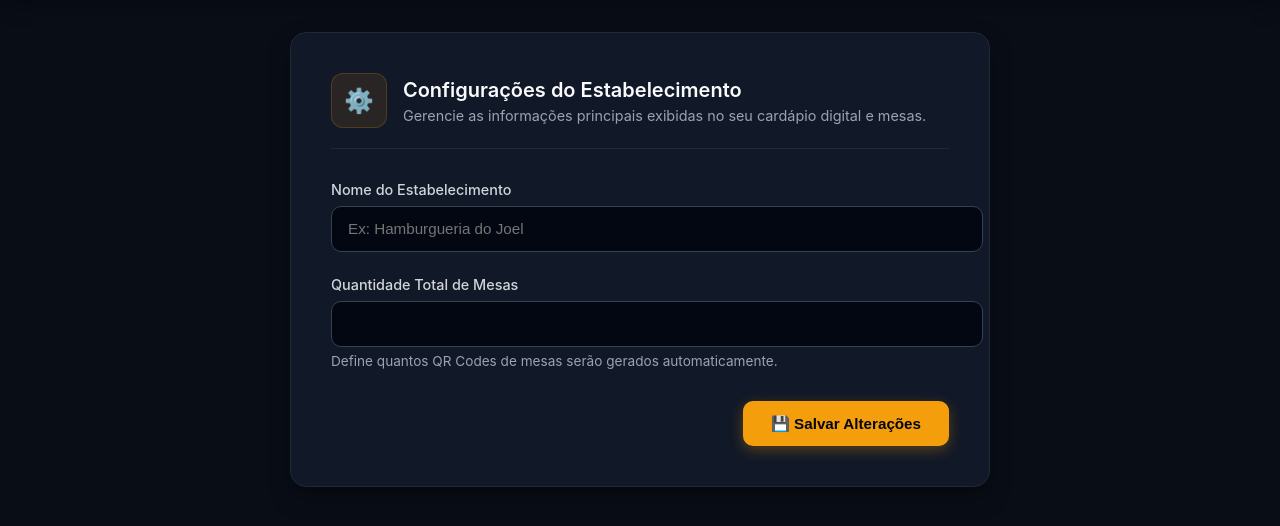
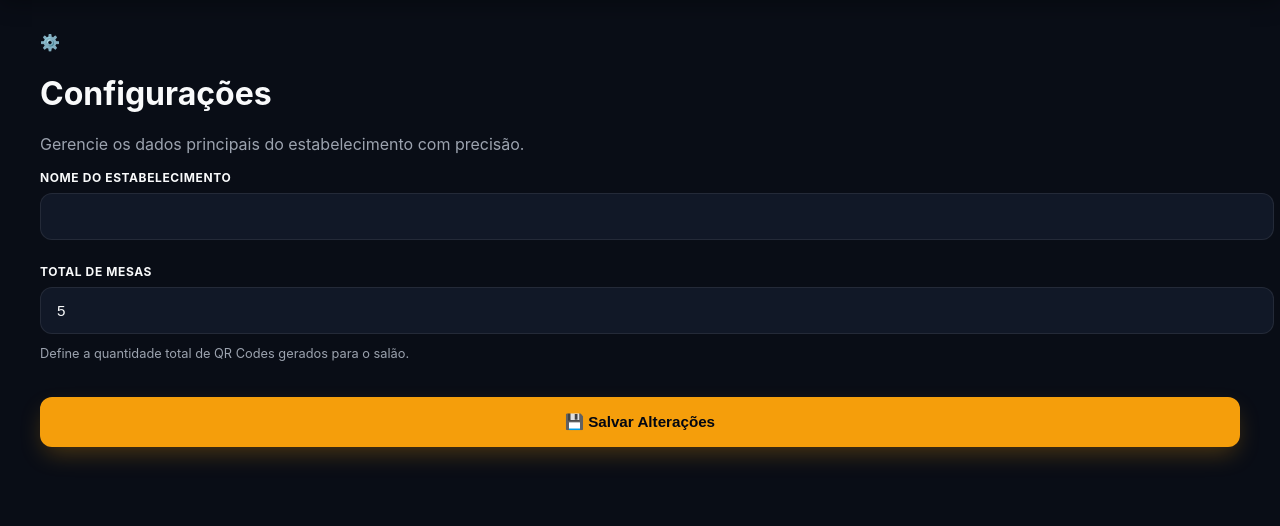
Before and after one commit to Joeltx123/clientes_cardapio_instancias, a Python web app: template templates/configuracao.html in a window 1280 px wide. Shown: the part 101-627 px from the top of the page. Run offline with Jinja, Linux system fonts and the light colour scheme; the template is opened without the code that fills it, so the values that code supplies are empty.

Commit message:
Ajuste profissional e limpo do menu de configurações e correção de campos

```diff
--- a/templates/base.html
+++ b/templates/base.html
@@ -333,7 +333,65 @@
         }
     })();
     </script>
+    <!-- corrige-painel-tema -->
+    <style>
+    /* Ajuste dinâmico para os painéis internos acompanharem o tema */
+    .bg-card-color, .bg-card-color, .card-painel, .panel-content, div[class*="bg-"] {
+        /* Se houver classes estáticas de azul escuro, substituímos por variáveis ou cores neutras do tema */
+    }
+    .min-h-screen, body {
+        background-color: var(--bg-main, #0f172a);
+    }
+    </style>
+
+    <script>
+    document.addEventListener("DOMContentLoaded", () => {
+        const themeSelector = document.querySelector("#theme-selector") || document.querySelector("select[name='theme']") || document.getElementById("temaSelect");
+
+        // Monitora mudanças no seletor de temas ou cliques nos dropdowns de tema
+        document.querySelectorAll("[data-theme-option], .theme-option, select").forEach(el => {
+            el.addEventListener("change", (e) => {
+                setTimeout(applyThemeStyles, 50);
+            });
+        });
+
+        function applyThemeStyles() {
+            // Verifica se o tema atual é claro ou escuro pelo estilo do body/header
+            const isLight = document.body.classList.contains("light") ||
+                            document.documentElement.classList.contains("light") ||
+                            document.querySelector(".bg-white, .bg-gray-50");
+
+            document.querySelectorAll(".bg-slate-900, .bg-gray-900, .card-painel").forEach(panel => {
+                if (window.getComputedStyle(document.body).backgroundColor !== "rgb(15, 23, 42)") {
+                    // Tema claro ativo
+                    panel.style.backgroundColor = "#ffffff";
+                    panel.style.color = "#1f2937";
+                    panel.style.borderColor = "#e5e7eb";
+                } else {
+                    // Tema escuro ativo
+                    panel.style.backgroundColor = "";
+                    panel.style.color = "";
+                    panel.style.borderColor = "";
+                }
+            });
+        }
+    });
+    </script>
+
+    <style>
+    /* Força os painéis de configuração a acompanharem a cor de fundo do tema selecionado */
+    body[data-theme*="light"] .bg-slate-900,
+    body[data-theme*="light"] .bg-gray-900,
+    body:not(.dark) .bg-slate-900,
+    body:not(.dark) .bg-gray-900 {
+        background-color: #ffffff !important;
+        color: #111827 !important;
+        border-color: #e5e7eb !important;
+    }
+    </style>
     </head>
+
+
 
 <body>
 
--- a/templates/configuracao.html
+++ b/templates/configuracao.html
@@ -1,43 +1,58 @@
 {% extends "base.html" %}
+{% block content %}
+<div class="max-w-xl mx-auto px-4 py-12">
 
-{% block title %}Configurações - Cardápio Pro{% endblock %}
+    <!-- Cabeçalho -->
+    <div class="mb-8 text-center">
+        <div class="inline-flex items-center justify-center w-14 h-14 rounded-2xl bg-amber-500/10 text-amber-500 text-2xl mb-4 border border-amber-500/20">
+            ⚙️
+        </div>
+        <h1 class="text-2xl sm:text-3xl font-extrabold tracking-tight" style="color: var(--text-main, #ffffff);">Configurações</h1>
+        <p class="text-sm mt-2" style="color: var(--text-muted, #9ca3af);">Gerencie os dados principais do estabelecimento com precisão.</p>
+    </div>
 
-{% block content %}
-<div style="max-width: 700px; margin: 0 auto;">
-
-    {% if request.query_params.get('sucesso') == 'true' %}
-    <div style="background-color: rgba(16, 185, 129, 0.15); border: 1px solid rgba(16, 185, 129, 0.3); color: #34d399; padding: 1rem 1.25rem; border-radius: 12px; margin-bottom: 1.5rem; display: flex; align-items: center; gap: 0.75rem; font-weight: 500;">
-        <span>✅</span> Configurações salvas e atualizadas com sucesso no banco de dados!
+    <!-- Alerta de Sucesso -->
+    {% if request.query_params.get('sucesso') == 'true' or sucesso %}
+    <div id="toast-sucesso" class="mb-6 p-4 rounded-xl bg-emerald-500/20 border border-emerald-500/40 text-emerald-300 text-sm font-semibold flex items-center justify-center space-x-2 shadow-lg">
+        <span>✅</span>
+        <span>Alterações salvas com sucesso!</span>
     </div>
     {% endif %}
 
-    <div style="background-color: #111827; border: 1px solid #1f2937; border-radius: 16px; padding: 2.5rem; box-shadow: 0 10px 25px -5px rgba(0, 0, 0, 0.5);">
-        <div style="display: flex; align-items: center; gap: 1rem; margin-bottom: 2rem; border-bottom: 1px solid #1f2937; padding-bottom: 1.2rem;">
-            <div style="background-color: rgba(245, 158, 11, 0.1); padding: 0.75rem; border-radius: 12px; font-size: 1.5rem; border: 1px solid rgba(245, 158, 11, 0.2);">⚙️</div>
-            <div>
-                <h2 style="font-size: 1.25rem; margin: 0; color: #f9fafb; font-weight: 600;">Configurações do Estabelecimento</h2>
-                <p style="margin: 0.3rem 0 0 0; font-size: 0.9rem; color: #9ca3af;">Gerencie as informações principais exibidas no seu cardápio digital e mesas.</p>
-            </div>
+    <!-- Formulário apontando explicitamente para a URL base de configurações -->
+    <form method="POST" action="" style="display: flex; flex-direction: column; gap: 24px;">
+
+        <div style="display: flex; flex-direction: column; gap: 8px;">
+            <label style="font-size: 0.75rem; font-weight: 700; text-transform: uppercase; letter-spacing: 0.05em; color: var(--text-main, #fbbf24);">Nome do Estabelecimento</label>
+            <input type="text" name="nome_restaurante" value="{{ estabelecimento.nome_restaurante if estabelecimento else (estabelecimento.nome if estabelecimento else '') }}"
+                   style="width: 100%; padding: 14px 16px; border-radius: 12px; background: var(--bg-card, rgba(0, 0, 0, 0.3)); color: var(--text-main, #ffffff); border: 1px solid var(--border-color, rgba(255, 255, 255, 0.15)); font-size: 0.95rem; outline: none;">
         </div>
 
-        <form action="/admin/configuracoes" method="POST">
-            <div style="margin-bottom: 1.5rem;">
-                <label for="nome_restaurante" style="display: block; font-weight: 500; margin-bottom: 0.5rem; color: #d1d5db; font-size: 0.9rem;">Nome do Estabelecimento</label>
-                <input type="text" id="nome_restaurante" name="nome_restaurante" value="{{ config.nome_restaurante if config else 'Cardápio Pro' }}" placeholder="Ex: Hamburgueria do Joel" required style="width: 100%; padding: 0.85rem 1rem; background-color: #030712; border: 1px solid #374151; border-radius: 10px; color: #f9fafb; font-size: 0.95rem; outline: none; transition: border-color 0.2s;">
-            </div>
+        <div style="display: flex; flex-direction: column; gap: 8px;">
+            <label style="font-size: 0.75rem; font-weight: 700; text-transform: uppercase; letter-spacing: 0.05em; color: var(--text-main, #fbbf24);">Total de Mesas</label>
+            <input type="number" name="quantidade_mesas" value="{{ estabelecimento.quantidade_mesas if estabelecimento else (estabelecimento.mesas if estabelecimento else 5) }}"
+                   style="width: 100%; padding: 14px 16px; border-radius: 12px; background: var(--bg-card, rgba(0, 0, 0, 0.3)); color: var(--text-main, #ffffff); border: 1px solid var(--border-color, rgba(255, 255, 255, 0.15)); font-size: 0.95rem; outline: none;">
+            <span style="font-size: 0.8rem; color: var(--text-muted, #9ca3af); margin-top: 4px;">Define a quantidade total de QR Codes gerados para o salão.</span>
+        </div>
 
-            <div style="margin-bottom: 2rem;">
-                <label for="quantidade_mesas" style="display: block; font-weight: 500; margin-bottom: 0.5rem; color: #d1d5db; font-size: 0.9rem;">Quantidade Total de Mesas</label>
-                <input type="number" id="quantidade_mesas" name="quantidade_mesas" min="1" max="500" value="{{ config.quantidade_mesas if config else 5 }}" required style="width: 100%; padding: 0.85rem 1rem; background-color: #030712; border: 1px solid #374151; border-radius: 10px; color: #f9fafb; font-size: 0.95rem; outline: none; transition: border-color 0.2s;">
-                <small style="color: #9ca3af; display: block; margin-top: 0.4rem; font-size: 0.85rem;">Define quantos QR Codes de mesas serão gerados automaticamente.</small>
-            </div>
+        <div style="padding-top: 12px;">
+            <button type="submit" style="width: 100%; padding: 16px; background: #f59e0b; color: #030712; font-weight: 800; font-size: 0.95rem; border-radius: 12px; border: none; cursor: pointer; box-shadow: 0 10px 25px -5px rgba(245, 158, 11, 0.3);">
+                💾 Salvar Alterações
+            </button>
+        </div>
 
-            <div style="display: flex; justify-content: flex-end;">
-                <button type="submit" style="background-color: #f59e0b; color: #030712; font-weight: 600; padding: 0.85rem 1.75rem; border: none; border-radius: 10px; cursor: pointer; transition: all 0.2s; box-shadow: 0 4px 14px rgba(245, 158, 11, 0.3); font-size: 0.95rem;">
-                    💾 Salvar Alterações
-                </button>
-            </div>
-        </form>
-    </div>
+    </form>
+
 </div>
+
+<script>
+    setTimeout(() => {
+        const toast = document.getElementById('toast-sucesso');
+        if (toast) {
+            toast.style.transition = 'opacity 0.5s ease';
+            toast.style.opacity = '0';
+            setTimeout(() => toast.remove(), 500);
+        }
+    }, 4000);
+</script>
 {% endblock %}
```
